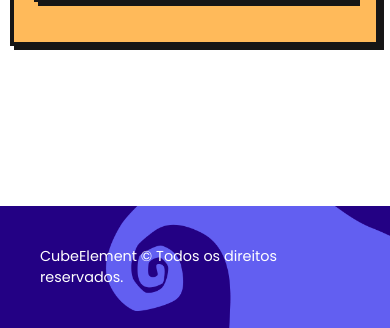
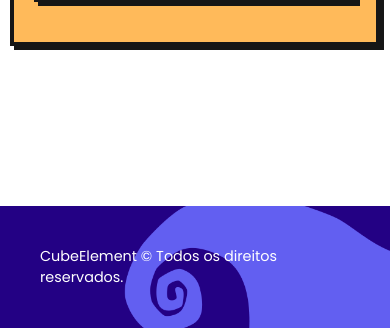
Before and after one commit to JoaoCube/Portfolio, a plain HTML site: page index.html in a window 390 px wide. Shown: the part 5815-6143 px from the top of the page. Drawn offline with Linux system fonts and the light colour scheme.

Commit message:
teste footer mobile

```diff
--- a/css/Global/footer.css
+++ b/css/Global/footer.css
@@ -2,7 +2,7 @@
   width: 100%;
   height: 100%;
   background-size: cover;
-  background-image: url("/Assets/imgs/bg-footer.webp");
+  background-image: url("/Assets/imgs/bg-footer.png");
 }
 
 .footer-container {
@@ -41,7 +41,7 @@
     height: 100%;
     overflow: hidden;
     background-position: right;
-    background-color: var(--cor-13);
+    background-image: url("/Assets/imgs/bg-footer.png");
   }
 
   .footer-conteudo p {
```
Also changed, not shown: Assets/imgs/bg-footer.png (added).
